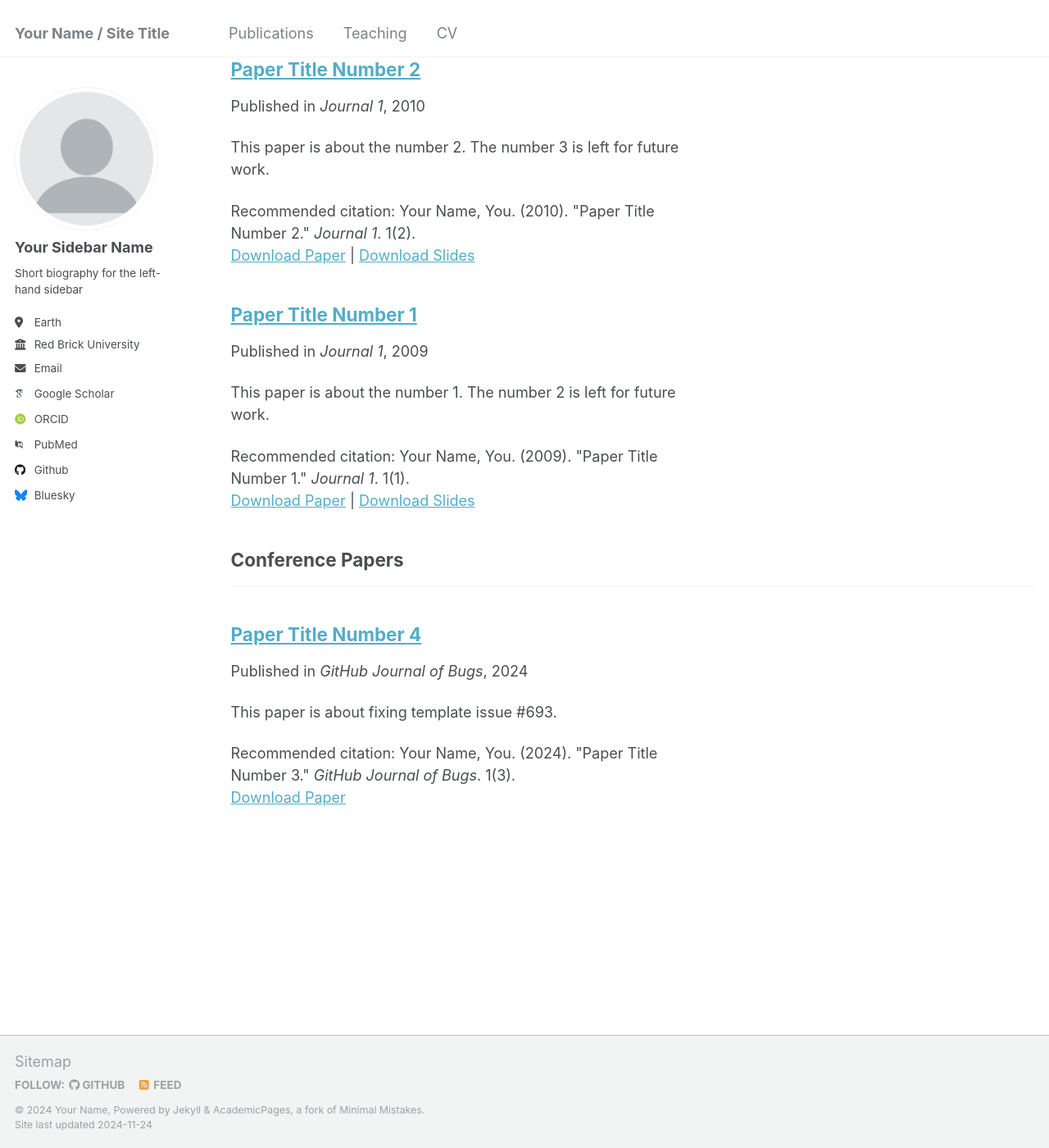
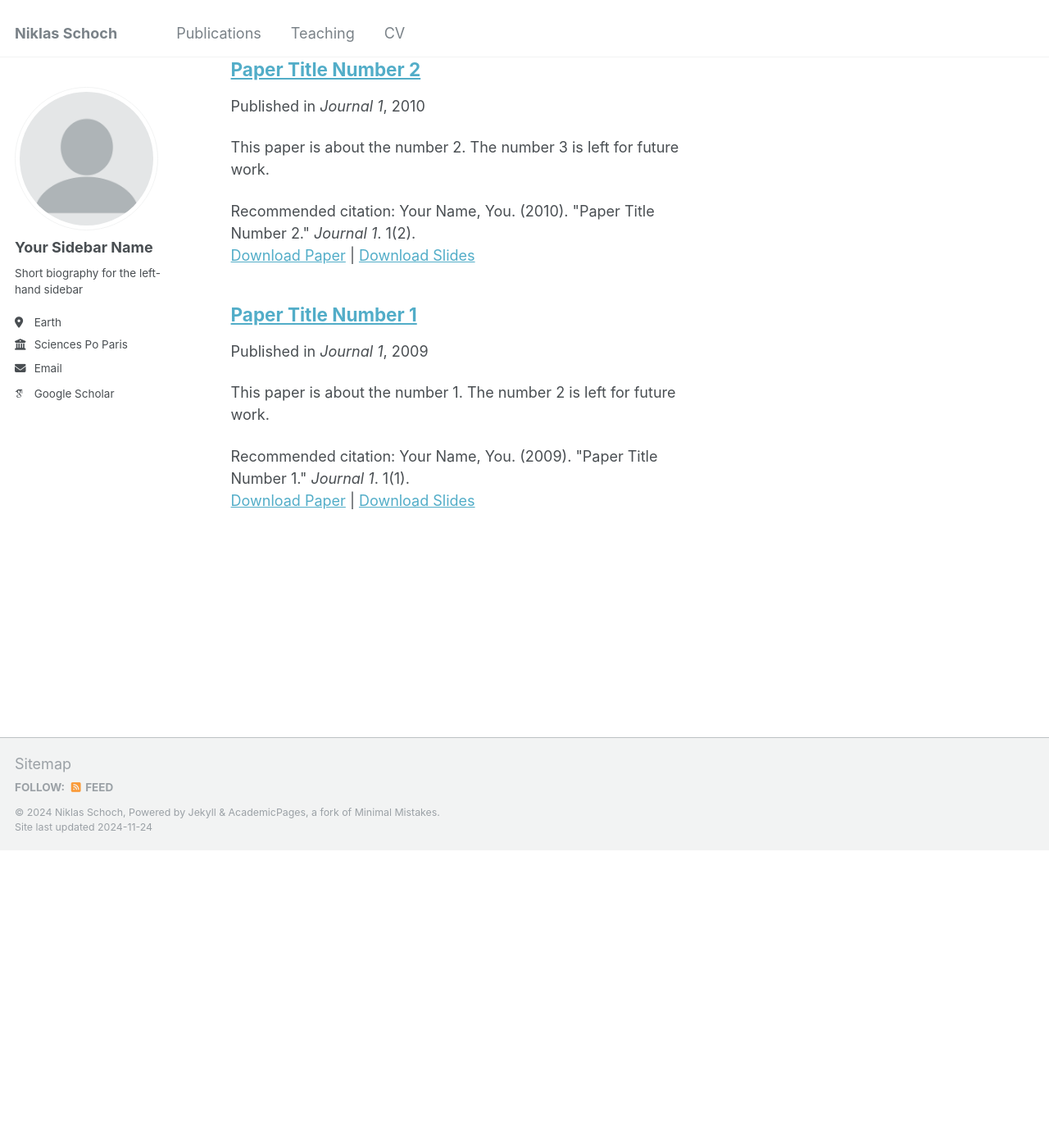
Before and after one commit to niklasschoch/niklasschoch.github.io, a Jekyll site: the page built from _pages/publications.html, in a window 1280 px wide and 1400 px high, scrolled down 539 px. Shown: the whole window at 82% size. Built offline with Jekyll 4.4.1, drawn with Linux system fonts in a browser that asks for light colours; some web fonts are replaced; after the commit the page ends 1576 px from its top, so only the background shows below that.

Commit message:
Update _config.yml

```diff
--- a/_config.yml
+++ b/_config.yml
@@ -8,10 +8,10 @@
 
 # Basic Site Settings
 locale                   : "en-US"
-title                    : "Your Name / Site Title"
+title                    : "Niklas Schoch"
 title_separator          : "-"
-name                     : &name "Your Name"
-description              : &description "personal description"
+name                     : &name "Niklas Schoch"
+description              : &description "PhD student in Economics"
 url                      : https://academicpages.github.io # the base hostname & protocol for your site e.g. "https://[your GitHub username].github.io"
 baseurl                  : "" # the subpath of your site, e.g. "/blog"
 repository               : "academicpages/academicpages.github.io"
@@ -26,62 +26,17 @@ author:
   pronouns         : # example: "she/her"
   bio              : "Short biography for the left-hand sidebar"
   location         : "Earth"
-  employer         : "Red Brick University"
+  employer         : "Sciences Po Paris"
   uri              : # URL
-  email            : "none@example.org"
+  email            : "niklas.schoch@sciencespo.fr"
 
   # Academic websites
-  arxiv            : # URL - Update with the correct link to your profile
-  googlescholar    : "https://scholar.google.com/citations?user=PS_CX0AAAAAJ"
-  impactstory      : # URL
-  orcid            : "http://orcid.org/yourorcidurl"
-  semantic         : # URL
-  pubmed           : "https://www.ncbi.nlm.nih.gov/pubmed/?term=john+snow"
-  researchgate     : # URL
-  scopus           : # URL
-
-  # Repositories and software development
-  bitbucket        : # Username - Update with your username on the site
-  codepen          : # Username
-  dribbble         : # Username
-  github           : "academicpages"
-  kaggle           : # Username
-  stackoverflow    : # User number or user number and name (i.e., use "1" or "1/jeff-atwood")
-
-  # Social media
-  bluesky          : "bsky.app" # Replace this with you Bluesky username
-  facebook         : # Username
-  flickr           : # Username
-  foursquare       : # Username
-  goodreads        : # Username
-  google_plus      : # Username
-  keybase          : # Username
-  instagram        : # Username
-  lastfm           : # Username
-  linkedin         : # Username
-  mastodon         : # URL
-  medium           : # URL
-  pinterest        : # Username
-  soundcloud       : # Username
-  steam            : # Username
-  telegram         : # URL
-  tumblr           : # Username
-  twitter          : # Username for X / Twitter
-  vine             : # Username
-  weibo            : # Username
-  wikipedia        : # Username
-  xing             : # Username
-  youtube          : # Username
-  zhihu            : # Username
+  googlescholar    : "https://scholar.google.com/citations?user=PmKEITwAAAAJ&hl=de&oi=ao"
 
 # Publication Category - The following the list of publication categories and their headings
 publication_category:
-  books:
-    title: 'Books'
   manuscripts:
     title: 'Journal Articles'
-  conferences:
-    title: 'Conference Papers'
 
 # Site Settings
 teaser                   :  # filename of teaser fallback teaser image placed in /images/, .e.g. "500x300.png"
```
